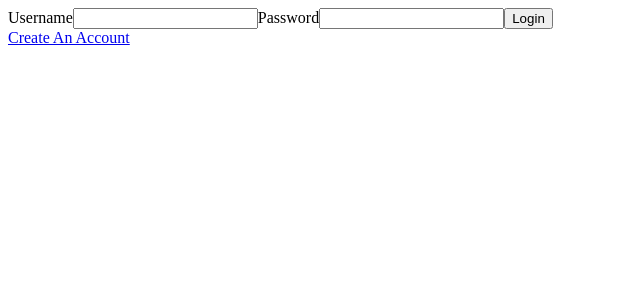
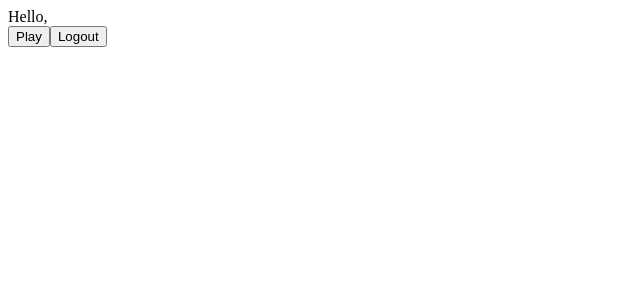
Before and after one commit to Boxed-IN/Boxed-IN, a React (Vite) app in the folder client/: page /home in a window 1280 px wide. Before the commit this address led to /. Shown: the top 300 px of the page, without its empty margins (0-640 px from the left). Built offline with nearby package versions, Linux system fonts and the light colour scheme.

Commit message:
FEAT: implement leaderboard component

```diff
--- a/client/src/App.jsx
+++ b/client/src/App.jsx
@@ -6,6 +6,8 @@ import {
 } from "react-router-dom";
 import Homepage from "./Homepage";
 import CreateAccount from "./CreateAccount";
+import UserHome from "./UserHome";
+import { Game } from "./Game";
 
 const App = () => {
   return (
@@ -13,6 +15,8 @@ const App = () => {
       <Routes>
         <Route path="/" element={<Homepage />} />
         <Route path="new" element={<CreateAccount />} />
+        <Route path="/home" element={<UserHome />} />
+        <Route path="/play" element={<Game />} />
         <Route path="*" element={<Navigate to="/" />} />
       </Routes>
     </Router>
--- a/client/src/CreateAccount.jsx
+++ b/client/src/CreateAccount.jsx
@@ -16,7 +16,7 @@ const CreateAccount = () => {
       password: passwordInput.current.value,
     };
 
-    fetch("http://localhost:5100/create", {
+    fetch("/create", {
       method: "POST",
       headers: {
         "Content-Type": "application/json",
--- a/client/src/Homepage.jsx
+++ b/client/src/Homepage.jsx
@@ -1,11 +1,11 @@
 import { useRef, useState } from "react";
-import UserHome from "./UserHome";
+import { useNavigate } from "react-router-dom";
 
 const Homepage = () => {
-  const [isLoggedIn, setIsLoggedIn] = useState(false);
-
   const usernameInput = useRef("");
   const passwordInput = useRef("");
+
+  const navigate = useNavigate();
 
   const handleRequest = (e) => {
     e.preventDefault();
@@ -21,15 +21,11 @@ const Homepage = () => {
       },
       body: JSON.stringify(userData),
     }).then((res) =>
-      res.status == 200 ? setIsLoggedIn(true) : console.log(res.status)
+      res.status == 200 ? navigate("/home") : console.log(res.status)
     );
   };
 
-  return isLoggedIn ? (
-    <>
-      <UserHome user={usernameInput.current.value} />
-    </>
-  ) : (
+  return (
     <>
       <form action="#" onSubmit={handleRequest}>
         <label htmlFor="username">Username</label>
--- /dev/null
+++ b/client/src/Postgame.jsx
@@ -0,0 +1,42 @@
+import { useEffect, useState } from "react";
+import { useNavigate } from "react-router-dom";
+import Homepage from "./Homepage";
+
+const Postgame = ({ score }) => {
+  const [leaderboard, setLeaderboard] = useState([]);
+
+  const navigate = useNavigate();
+
+  //   useEffect(() => {
+  //     fetch("/leaderboard")
+  //       .then((res) => res.json())
+  //       .then((data) => setLeaderboard(data));
+  //   }, []);
+
+  const handleHomeButton = () => {
+    return navigate("/home");
+  };
+
+  const handleReplayButton = () => {
+    return navigate("/play");
+  };
+  return (
+    <>
+      <h1>Leaderboard</h1>
+      <ul>
+        {leaderboard.map((user) => {
+          return (
+            <li>
+              {user.user_name}: {user.score}
+            </li>
+          );
+        })}
+      </ul>
+      <div>Your Score: {score}</div>
+      <button onClick={handleHomeButton}>Home</button>
+      <button onClick={handleReplayButton}>Play Again</button>
+    </>
+  );
+};
+
+export default Postgame;
--- a/client/src/UserHome.jsx
+++ b/client/src/UserHome.jsx
@@ -1,20 +1,21 @@
 import { useState } from "react";
 import { Game } from "./Game";
+import Postgame from "./Postgame";
+import { useNavigate } from "react-router-dom";
 
 const UserHome = ({ user }) => {
-  const [startGame, setStartGame] = useState(false);
+  const navigate = useNavigate();
+
   const handleClick = () => {
     window.location.reload();
   };
 
-  return startGame ? (
-    <Game />
-  ) : (
+  return (
     <>
       <div>Hello, {user}</div>
       <button
         onClick={() => {
-          setStartGame(true);
+          navigate("/play");
         }}
       >
         Play
```
